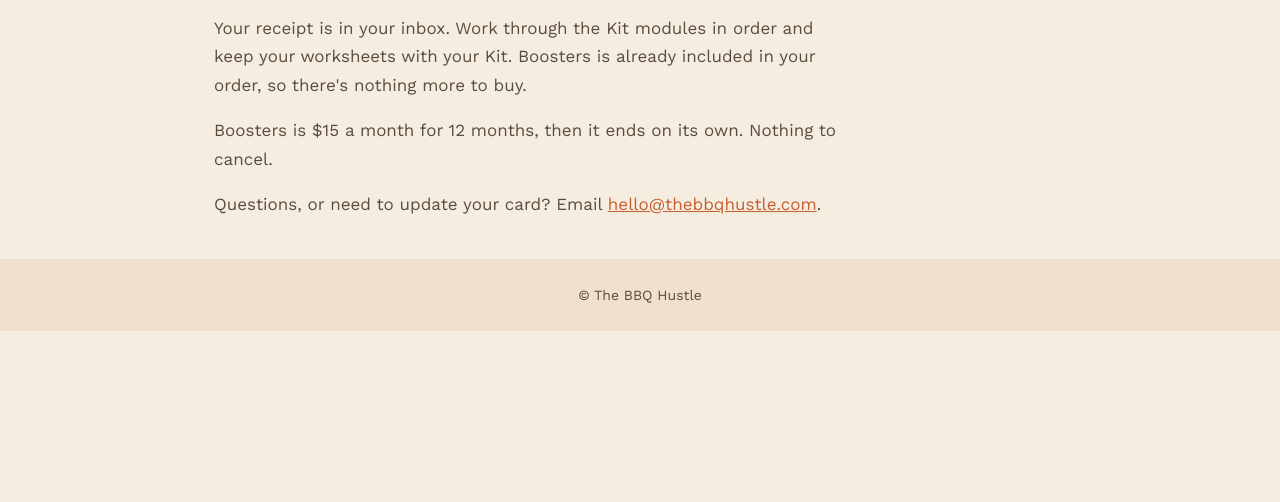
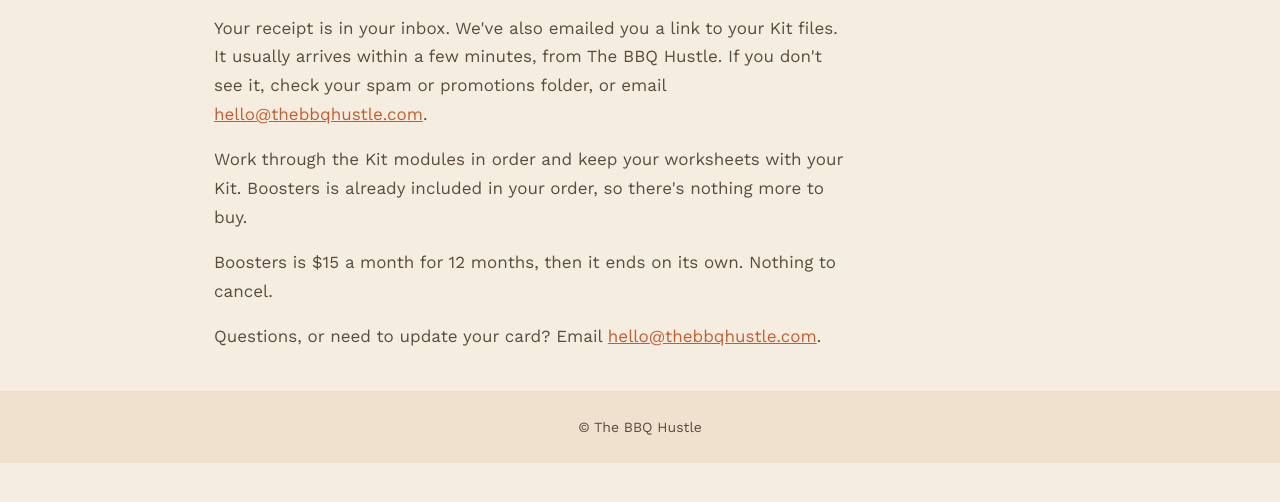
Before and after one commit to WesParsons71/hustle-kits-sites, a plain HTML site: page bbq-hustle/combo-thank-you.html in a window 1280 px wide. Shown: the part 198-700 px from the top of the page. Drawn offline with nearby package versions, Linux system fonts and the light colour scheme.

Commit message:
Thank-you pages: tell buyers the Kit link email is coming
Co-Authored-By: Claude Sonnet 5.5 <noreply@anthropic.com>
Claude-Session: https://claude.ai/code/session_019MQ73ta8j28BgEz3KTmFfW

```diff
--- a/bbq-hustle/combo-thank-you.html
+++ b/bbq-hustle/combo-thank-you.html
@@ -48,7 +48,8 @@
   <div class="wrap">
     <p class="eyebrow">You're in</p>
     <h1>Thanks for getting the Kit + Boosters.</h1>
-    <p class="lead">Your receipt is in your inbox. Work through the Kit modules in order and keep your worksheets with your Kit. Boosters is already included in your order, so there's nothing more to buy.</p>
+    <p class="lead">Your receipt is in your inbox. We've also emailed you a link to your Kit files. It usually arrives within a few minutes, from The BBQ Hustle. If you don't see it, check your spam or promotions folder, or email <a href="mailto:hello@thebbqhustle.com">hello@thebbqhustle.com</a>.</p>
+    <p class="lead" style="margin-top:16px;">Work through the Kit modules in order and keep your worksheets with your Kit. Boosters is already included in your order, so there's nothing more to buy.</p>
     <p class="lead" style="margin-top:16px;">Boosters is $15 a month for 12 months, then it ends on its own. Nothing to cancel.</p>
     <p class="lead" style="margin-top:16px;">Questions, or need to update your card? Email <a href="mailto:hello@thebbqhustle.com">hello@thebbqhustle.com</a>.</p>
   </div>
```
Also changed, not shown: bbq-hustle/thank-you.html (+2 -1 lines).
